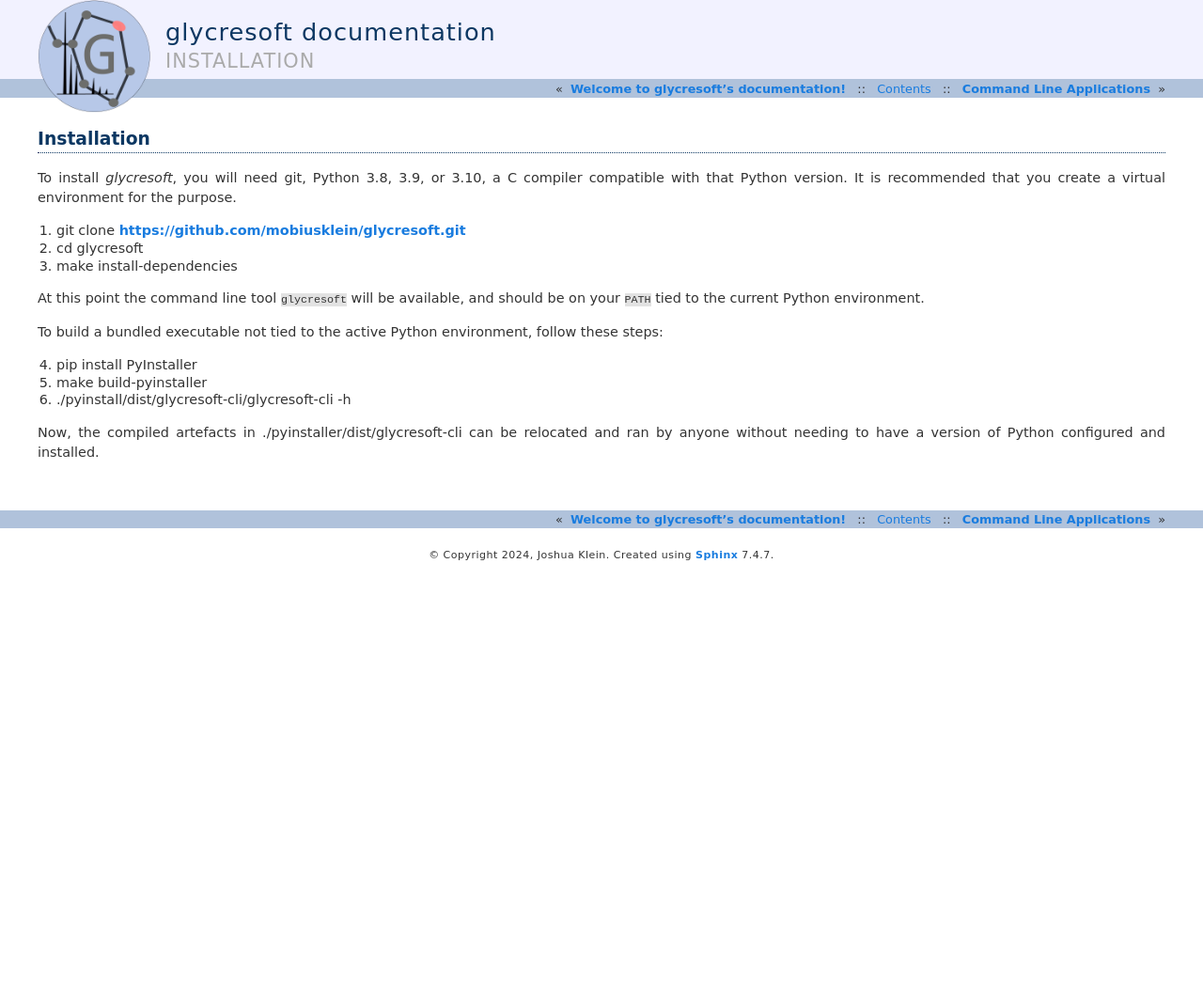
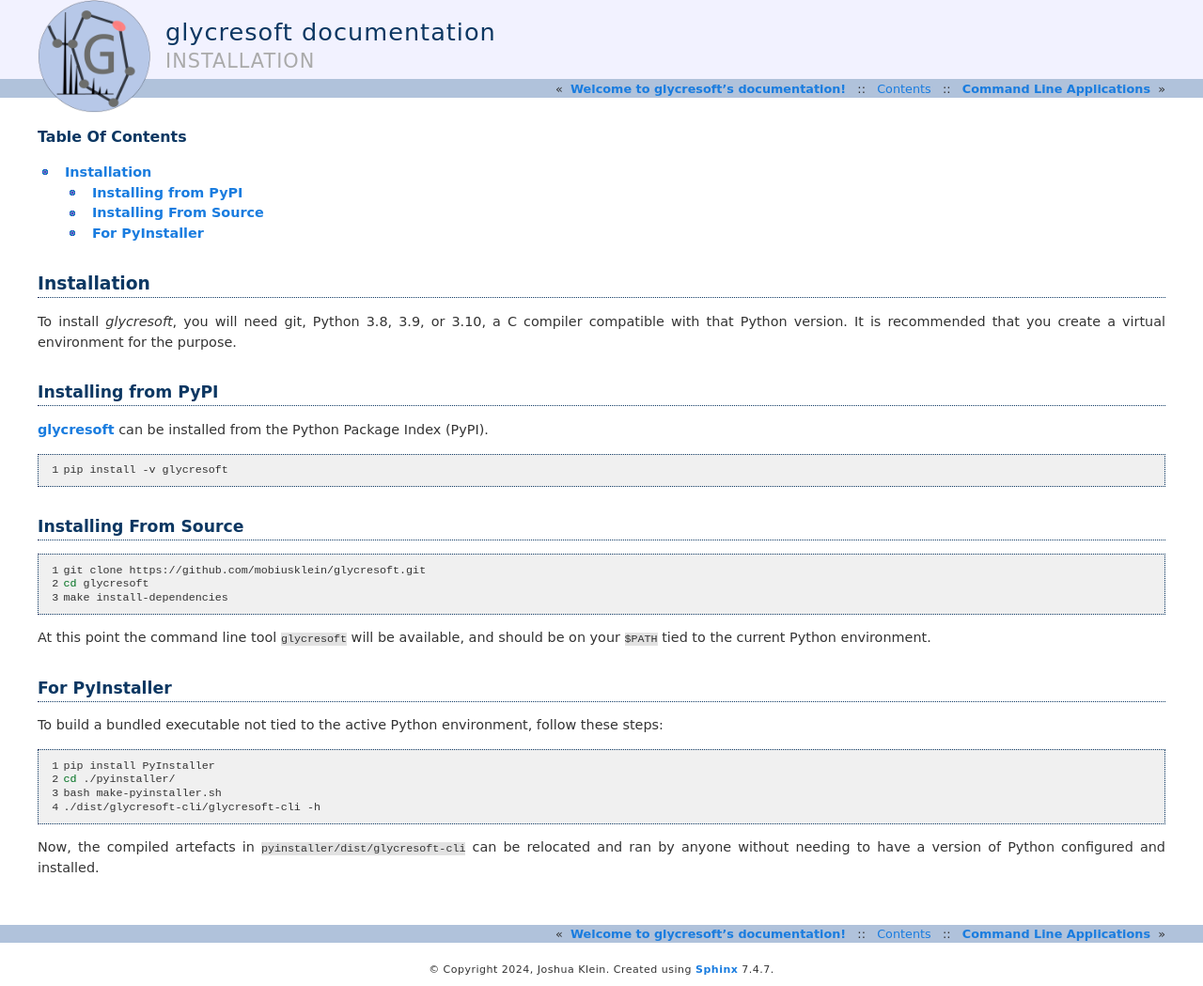
Before and after one commit to mobiusklein/glycresoft, a Sphinx documentation site: the page built from docs/installing.rst, in a window 1280 px wide. Shown: the whole page at 94% size. Built offline with Sphinx 7.4.7, drawn with Linux system fonts in a browser that asks for light colours; before the commit the page ends 900 px from its top, so only the background shows below that.

Commit message:
Polish installing instructions a little

```diff
--- a/docs/installing.rst
+++ b/docs/installing.rst
@@ -5,20 +5,45 @@ To install :title-reference:`glycresoft`, you will need git, Python 3.8, 3.9, or
 a C compiler compatible with that Python version. It is recommended that you create a virtual
 environment for the purpose.
 
-1. git clone https://github.com/mobiusklein/glycresoft.git
-2. cd glycresoft
-3. make install-dependencies
+Installing from PyPI
+======================
+
+`glycresoft <https://pypi.org/project/glycresoft/>`_ can be installed from the Python Package Index (PyPI).
+
+.. code-block:: bash
+    :linenos:
+
+    pip install -v glycresoft
+
+
+
+Installing From Source
+=======================
+
+.. code-block:: bash
+    :linenos:
+
+    git clone https://github.com/mobiusklein/glycresoft.git
+    cd glycresoft
+    make install-dependencies
 
 At this point the command line tool ``glycresoft`` will be available, and should
-be on your ``PATH`` tied to the current Python environment.
+be on your ``$PATH`` tied to the current Python environment.
+
+For PyInstaller
+================
 
 To build a bundled executable not tied to the active Python environment, follow these
 steps:
 
-4. pip install PyInstaller
-5. make build-pyinstaller
-6. ./pyinstall/dist/glycresoft-cli/glycresoft-cli -h
+.. code-block:: bash
+    :linenos:
 
-Now, the compiled artefacts in ./pyinstaller/dist/glycresoft-cli can be relocated
+    pip install PyInstaller
+    cd ./pyinstaller/
+    bash make-pyinstaller.sh
+    ./dist/glycresoft-cli/glycresoft-cli -h
+
+Now, the compiled artefacts in ``pyinstaller/dist/glycresoft-cli`` can be relocated
 and ran by anyone without needing to have a version of Python configured and
 installed.
```
Also changed, not shown: README.md (+10 -1 lines), 7 other files.
